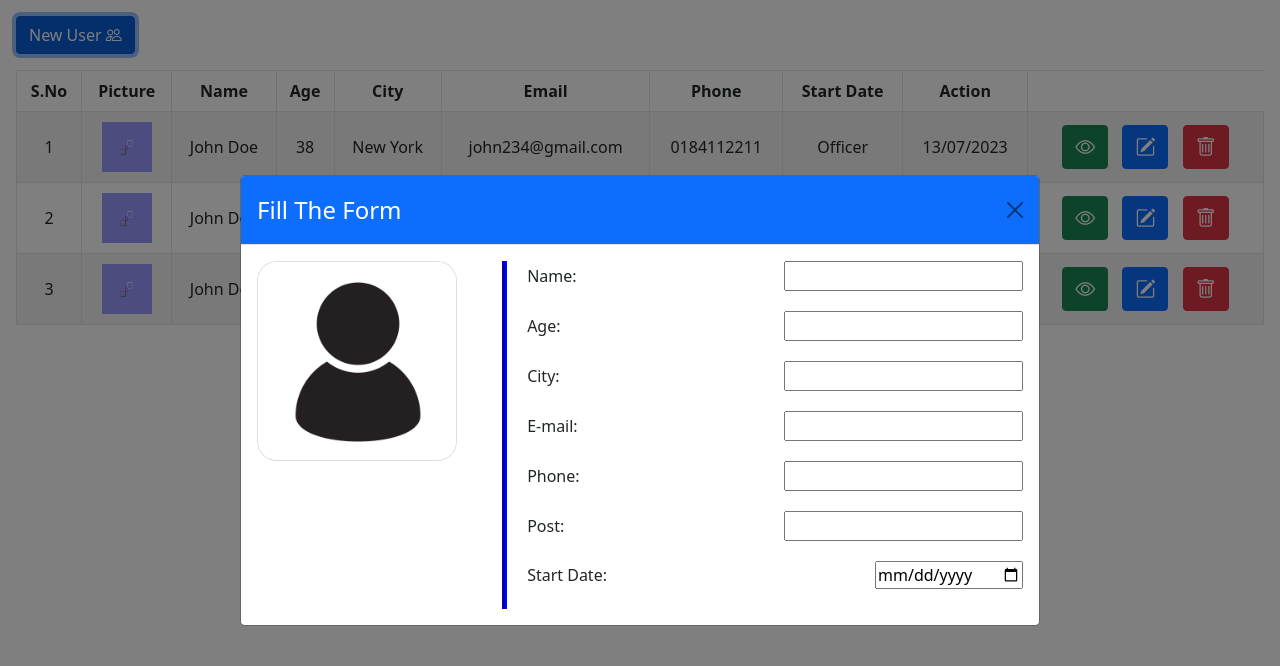
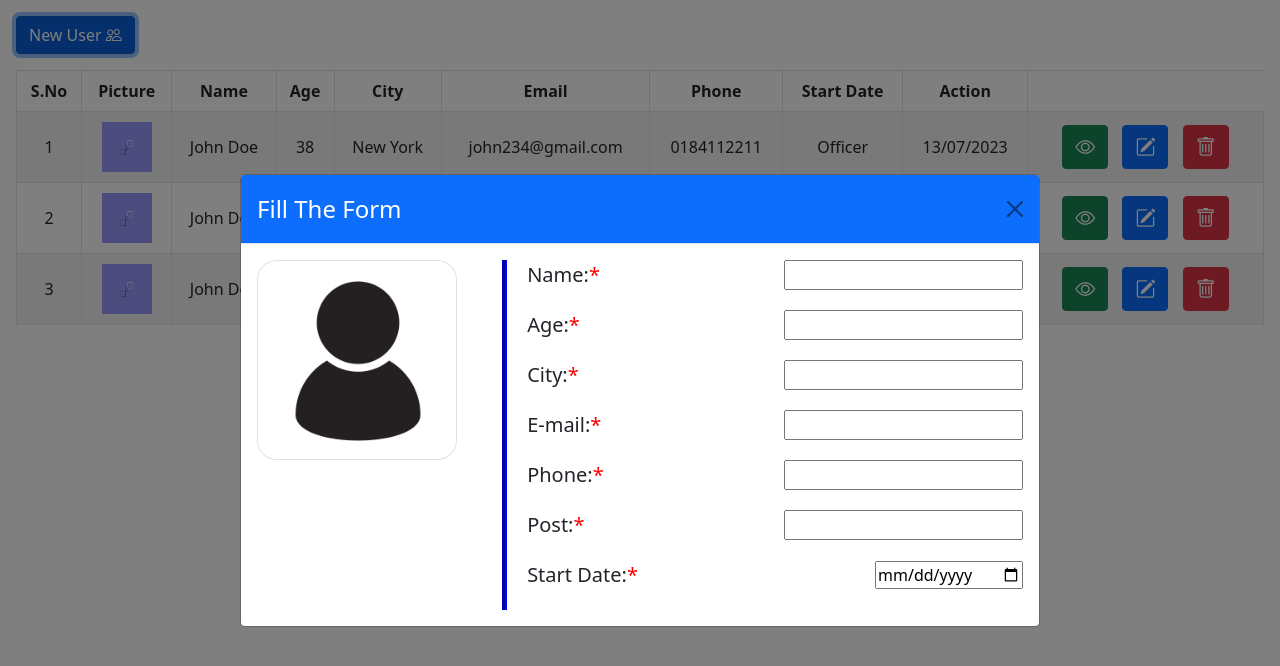
Before and after one commit to epramh/crud-operation, a website built with Vite: page index.html in a window 1280 px wide. Both pictures are taken after a click on the button "New User". Built offline with nearby package versions, Linux system fonts and the light colour scheme.

Commit message:
Styling the "userForm" font

```diff
--- a/src/style.css
+++ b/src/style.css
@@ -79,3 +79,13 @@ form .inputField > div {
   margin-bottom: 20px;
   width: 100%;
 }
+
+form .inputField > div label {
+  font-size: 20px;
+  font-weight: 500;
+}
+
+#userForm form .inputField > div label::after {
+  color: red;
+  content: "*";
+}
```
